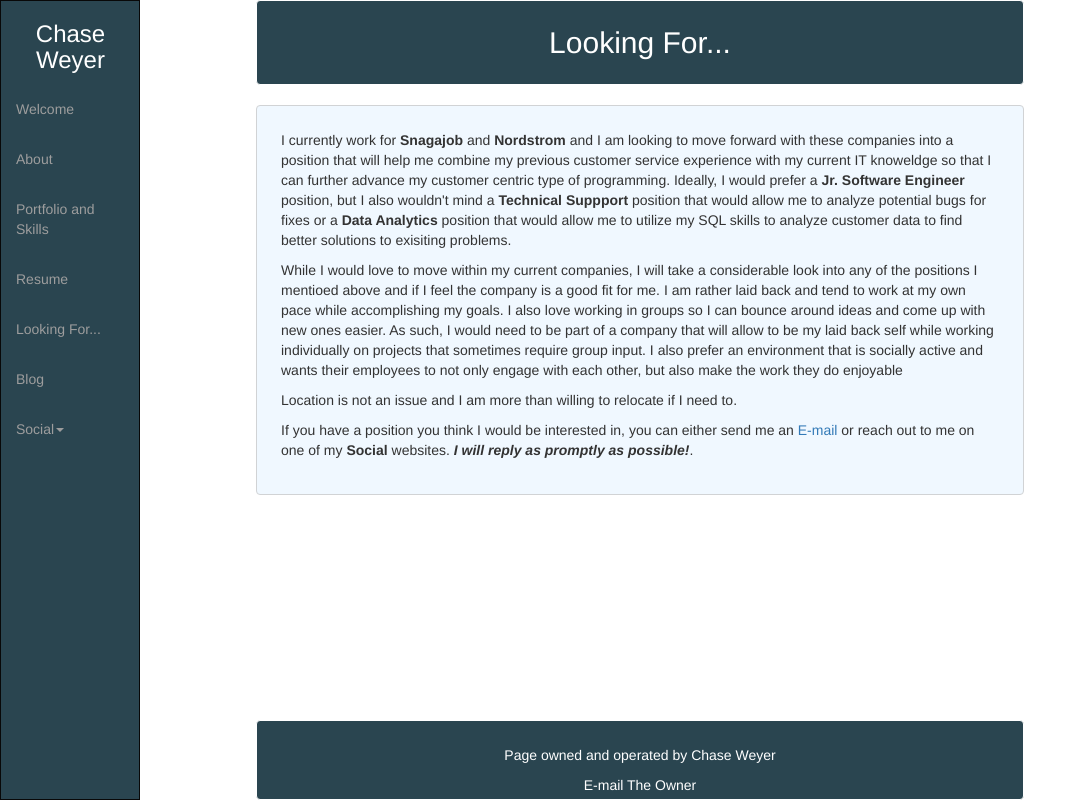
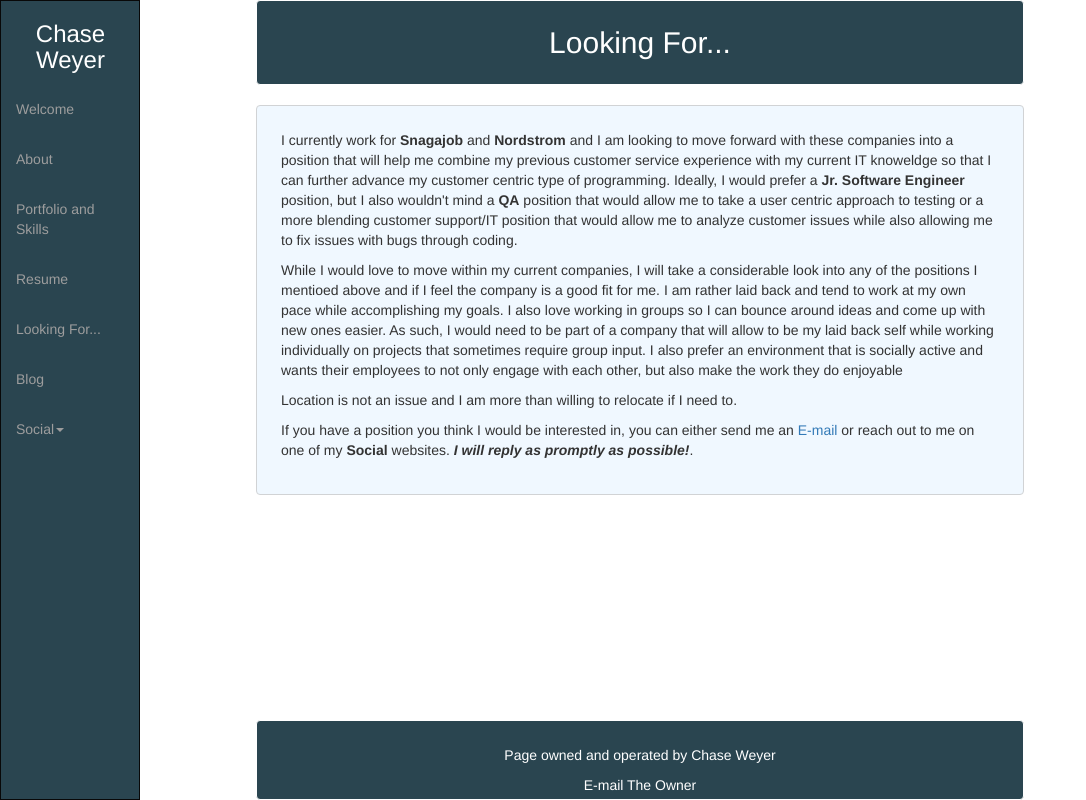
Before and after one commit to chasepersonal/blog_project, a Django app: page /looking_for/ in a window 1280 px wide. Shown: the whole page, without its empty margins (0-1086 px from the left). Run offline with Django 3.2, Linux system fonts and the light colour scheme; some libraries are stand-ins or nearby versions.

Commit message:
Updated static Looking For page

```diff
--- a/blog_project/blog/templates/looking_for.html
+++ b/blog_project/blog/templates/looking_for.html
@@ -6,7 +6,7 @@
   {% block maincontent %}
   <h2>Looking For...</h2>
   <div id = "container">
-    <p>I currently work for <b>Snagajob</b> and <b>Nordstrom</b> and I am looking to move forward with these companies into a position that will help me combine my previous customer service experience with my current IT knoweldge so that I can further advance my customer centric type of programming. Ideally, I would prefer a <b>Jr. Software Engineer</b> position, but I also wouldn't mind a <b>Technical Suppport</b> position that would allow me to analyze potential bugs for fixes or a <b>Data Analytics</b> position that would allow me to utilize my SQL skills to analyze customer data to find better solutions to exisiting problems.</p>
+    <p>I currently work for <b>Snagajob</b> and <b>Nordstrom</b> and I am looking to move forward with these companies into a position that will help me combine my previous customer service experience with my current IT knoweldge so that I can further advance my customer centric type of programming. Ideally, I would prefer a <b>Jr. Software Engineer</b> position, but I also wouldn't mind a <b>QA</b> position that would allow me to take a user centric approach to testing or a more blending customer support/IT position that would allow me to analyze customer issues while also allowing me to fix issues with bugs through coding.</p>
 
 <p>While I would love to move within my current companies, I will take a considerable look into any of the positions I mentioed above and if I feel the company is a good fit for me. I am rather laid back and tend to work at my own pace while accomplishing my goals. I also love working in groups so I can bounce around ideas and come up with new ones easier. As such, I would need to be part of a company that will allow to be my laid back self while working individually on projects that sometimes require group input. I also prefer an environment that is socially active and wants their employees to not only engage with each other, but also make the work they do enjoyable</p>
     <p>Location is not an issue and I am more than willing to relocate if I need to.</p>
```
